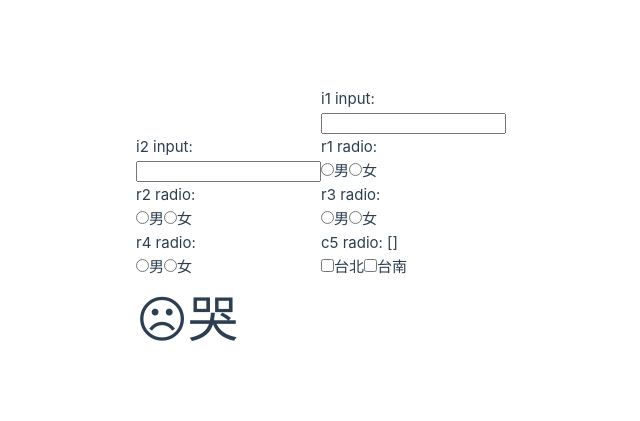
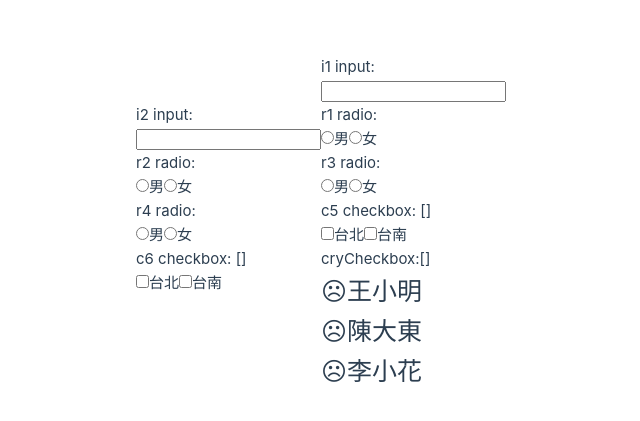
Before and after one commit to airmanxtw/TestVue20250102, a Vue app: page /home11 in a window 1280 px wide. Shown: the part 177-598 px from the top of the page, without its empty margins (319-959 px from the left). Built offline with nearby package versions, Linux system fonts and the light colour scheme.

Commit message:
新增 CryCheckBox 組件，更新 Home11View 組件以支援多個複選框功能，優化資料綁定與事件處理

```diff
--- /dev/null
+++ b/src/components/CryCheckBox.vue
@@ -0,0 +1,35 @@
+<template>
+  <div :class="{ checked }" :style="{ fontSize: size + 'px', cursor: 'pointer' }" @click="clickItem()">
+    <span>
+      <span v-if="checked">㋡</span>
+      <span v-else>☹</span>
+    </span>
+    <span>
+      {{ value.value }}
+    </span>
+  </div>
+</template>
+<script setup lang="ts">
+import { computed } from 'vue';
+const props = defineProps<{
+  value: KeyValue
+  modelValue: KeyValue[]
+  size: number
+}>();
+
+const checked = computed(() => props.modelValue.some(v => v.key == props.value.key));
+
+const clickItem = () => {
+  emits('update:modelValue', checked.value ? props.modelValue.filter(v => v.key != props.value.key) : [...props.modelValue, props.value]);
+}
+
+const emits = defineEmits<{
+  (e: 'update:modelValue', value: KeyValue[]): void
+}>();
+
+</script>
+<style scoped>
+.checked {
+  color: greenyellow
+}
+</style>
--- a/src/views/Home11View.vue
+++ b/src/views/Home11View.vue
@@ -24,7 +24,7 @@
   <div>
     r3 radio: {{ r3Value }}<br />
     <template v-for="item in r3Data" :key="item.key">
-      <input type="radio" :value="item" :checked="r3Checked(item)" @input="r3Input">{{ item.value }}
+      <input type="radio" :value="item.key" :checked="r3Checked(item)" @input="r3Input(item)">{{ item.value }}
     </template>
   </div>
 
@@ -36,15 +36,31 @@
   </div>
 
   <div>
-    c5 radio: {{ c5Value }}<br />
+    c5 checkbox: {{ c5Value }}<br />
     <template v-for="item in c5Data" :key="item.key">
       <input type="checkbox" :value="item" v-model="c5Value">{{ item.value }}
     </template>
   </div>
 
-  <div style="font-size: 50px;">
-    ☹哭
+  <div>
+    c6 checkbox: {{ c6Value }}<br />
+    <template v-for="item in c6Data" :key="item.key">
+      <input type="checkbox" :value="item.key" :checked="r6Checked(item)" @input="(e) => { r6Input(e, item) }">{{
+        item.value
+      }}
+    </template>
   </div>
+
+  <div>
+    cryCheckbox:{{ c7Value }}<br />
+    <template v-for="item in c7Data" :key="item.key">
+      <CryCheckBox :value="item" v-model="c7Value" :size="25" />
+    </template>
+  </div>
+
+
+
+
 
 
 
@@ -53,6 +69,7 @@
 
 </template>
 <script setup lang="ts">
+import CryCheckBox from '@/components/CryCheckBox.vue';
 import { ref } from 'vue';
 
 const i1Value = ref<string>("");
@@ -76,8 +93,8 @@ const r2Value = ref<string>("");
 
 const r3Data = ref<KeyValue[]>([{ key: "M", value: "男" }, { key: "F", value: "女" }]);
 const r3Value = ref<KeyValue | null>(null);
-const r3Input = (e: Event) => {
-  r3Value.value = (e.target as HTMLInputElement).value as unknown as KeyValue;
+const r3Input = (v: KeyValue) => {
+  r3Value.value = v;
 }
 
 const r3Checked = (v: KeyValue) => {
@@ -90,6 +107,24 @@ const r4Value = ref<KeyValue | null>(null);
 const c5Data = ref<KeyValue[]>([{ key: "TP", value: "台北" }, { key: "TN", value: "台南" }]);
 const c5Value = ref<KeyValue[]>([]);
 
+const c6Data = ref<KeyValue[]>([{ key: "TP", value: "台北" }, { key: "TN", value: "台南" }]);
+const c6Value = ref<KeyValue[]>([]);
+const r6Input = (e: Event, v: KeyValue) => {
+  c6Value.value = (e.target as HTMLInputElement).checked ?
+    [...c6Value.value, v] :
+    c6Value.value.filter(d => d.key != v.value);
+}
+
+const r6Checked = (v: KeyValue) => {
+  return r3Value.value?.key === v.key;
+}
+
+const c7Data = ref<KeyValue[]>([{ key: "man1", value: "王小明" }, { key: "man2", value: "陳大東" }, { key: "man3", value: "李小花" }]);
+const c7Value = ref<KeyValue[]>([]);
+const c7Test = (v: KeyValue[]) => {
+  c7Value.value = [...v];
+}
+
 
 
 
```
